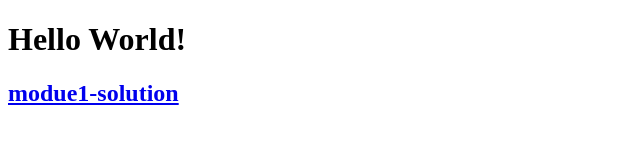
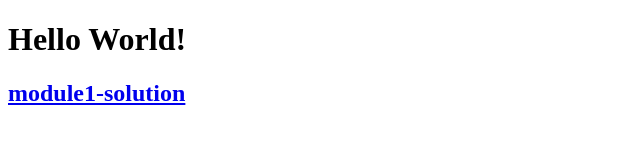
Before and after one commit to Conficlown/coursera-angularjs, a plain HTML site: page index.html in a window 1280 px wide. Shown: the full height of the page, 0-640 px from the left. Drawn offline with Linux system fonts and the light colour scheme.

Commit message:
Add link to week1 homework correction

```diff
--- a/index.html
+++ b/index.html
@@ -7,7 +7,7 @@
     <body>
         <h1>Hello World!</h1>
         <h2>
-            <a href="modue1-solution">modue1-solution</a>
+            <a href="module1-solution">module1-solution</a>
         </h2>
     </body>
 </html>
```
